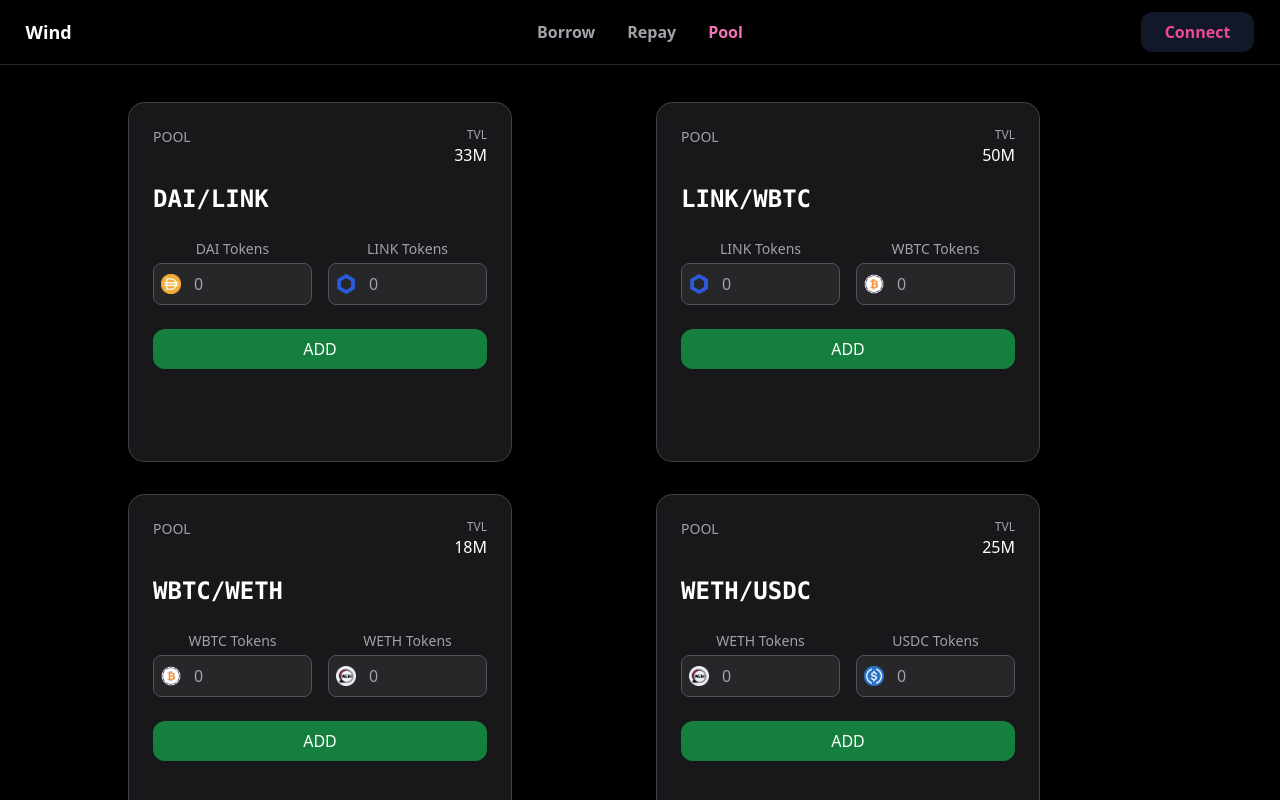
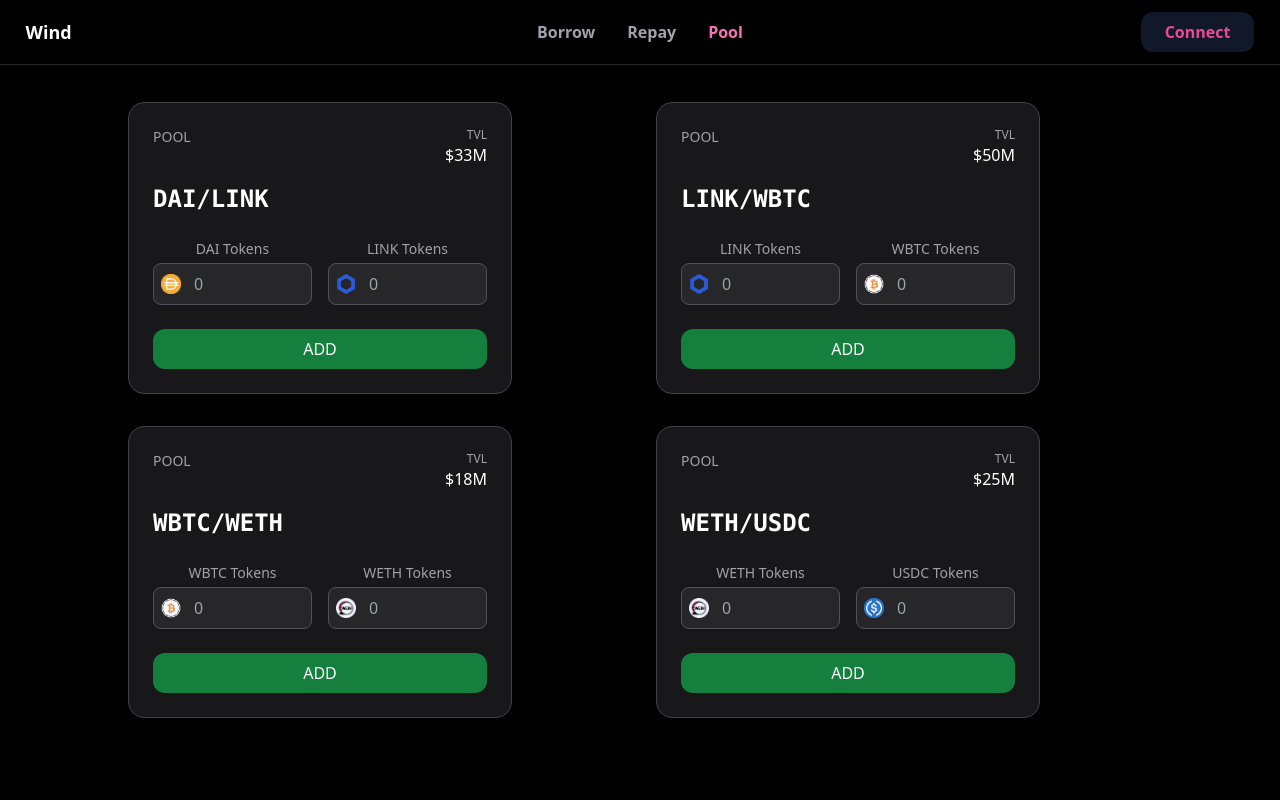
Before and after one commit to aryanbaranwal001/Credit-Bank-FrontEnd, a React (Vite) app in the folder frontEnd/: page /pool in a window 1280 px wide. Built offline with nearby package versions, Linux system fonts and the light colour scheme.

Commit message:
almost done

```diff
--- a/frontEnd/src/output.css
+++ b/frontEnd/src/output.css
@@ -705,6 +705,10 @@ video {
   margin-bottom: 1.5rem;
 }
 
+.mt-auto {
+  margin-top: auto;
+}
+
 .box-border {
   box-sizing: border-box;
 }
@@ -770,6 +774,10 @@ video {
   height: 100%;
 }
 
+.h-10 {
+  height: 2.5rem;
+}
+
 .max-h-6 {
   max-height: 1.5rem;
 }
@@ -778,6 +786,26 @@ video {
   max-height: 50vh;
 }
 
+.max-h-\[100px\] {
+  max-height: 100px;
+}
+
+.max-h-\[400px\] {
+  max-height: 400px;
+}
+
+.max-h-\[350px\] {
+  max-height: 350px;
+}
+
+.max-h-\[340px\] {
+  max-height: 340px;
+}
+
+.max-h-\[310px\] {
+  max-height: 310px;
+}
+
 .min-h-full {
   min-height: 100%;
 }
@@ -828,6 +856,10 @@ video {
 
 .w-full {
   width: 100%;
+}
+
+.w-10 {
+  width: 2.5rem;
 }
 
 .max-w-7xl {
@@ -909,6 +941,10 @@ video {
 
 .grid-cols-3 {
   grid-template-columns: repeat(3, minmax(0, 1fr));
+}
+
+.grid-cols-2 {
+  grid-template-columns: repeat(2, minmax(0, 1fr));
 }
 
 .flex-row {
@@ -1963,10 +1999,18 @@ video {
   .lg\:mt-\[5vh\] {
     margin-top: 5vh;
   }
+
+  .lg\:grid-cols-2 {
+    grid-template-columns: repeat(2, minmax(0, 1fr));
+  }
 }
 
 @media (min-width: 1280px) {
   .xl\:mt-\[3vh\] {
     margin-top: 3vh;
   }
-}
+
+  .xl\:grid-cols-2 {
+    grid-template-columns: repeat(2, minmax(0, 1fr));
+  }
+}
--- a/frontEnd/src/pages/Pool.jsx
+++ b/frontEnd/src/pages/Pool.jsx
@@ -4,25 +4,25 @@ import { TOKENS } from "../data";
 const pools = [
   {
     id: "DAI/LINK",
-    tvl: "33M",
+    tvl: "$33M",
     tokenA: "DAI",
     tokenB: "LINK",
   },
   {
     id: "LINK/WBTC",
-    tvl: "50M",
+    tvl: "$50M",
     tokenA: "LINK",
     tokenB: "WBTC",
   },
   {
     id: "WBTC/WETH",
-    tvl: "18M",
+    tvl: "$18M",
     tokenA: "WBTC",
     tokenB: "WETH",
   },
   {
     id: "WETH/USDC",
-    tvl: "25M",
+    tvl: "$25M",
     tokenA: "WETH",
     tokenB: "USDC",
   },
@@ -36,7 +36,7 @@ const getTokenImage = (symbol) => {
 
 const PoolCard = ({ pool }) => {
   return (
-    <div className="bg-zinc-900 text-white border border-zinc-700 rounded-2xl p-6 w-full max-w-sm shadow-md">
+    <div className="bg-zinc-900 text-white border border-zinc-700 rounded-2xl p-6 w-full max-w-sm shadow-md max-h-[310px]">
       {/* Header */}
       <div className="flex justify-between items-start mb-4">
         <div className="text-sm text-zinc-400">POOL</div>
@@ -80,7 +80,7 @@ const PoolCard = ({ pool }) => {
 
 const PoolsGrid = () => {
   return (
-    <div className="p-6 bg-black min-h-screen flex justify-center">
+    <div className="p-6 bg-black h-full flex justify-center">
       <div className="grid grid-cols-1 sm:grid-cols-2 gap-8 max-w-screen-lg w-full">
         {pools.map((pool) => (
           <PoolCard key={pool.id} pool={pool} />
```
